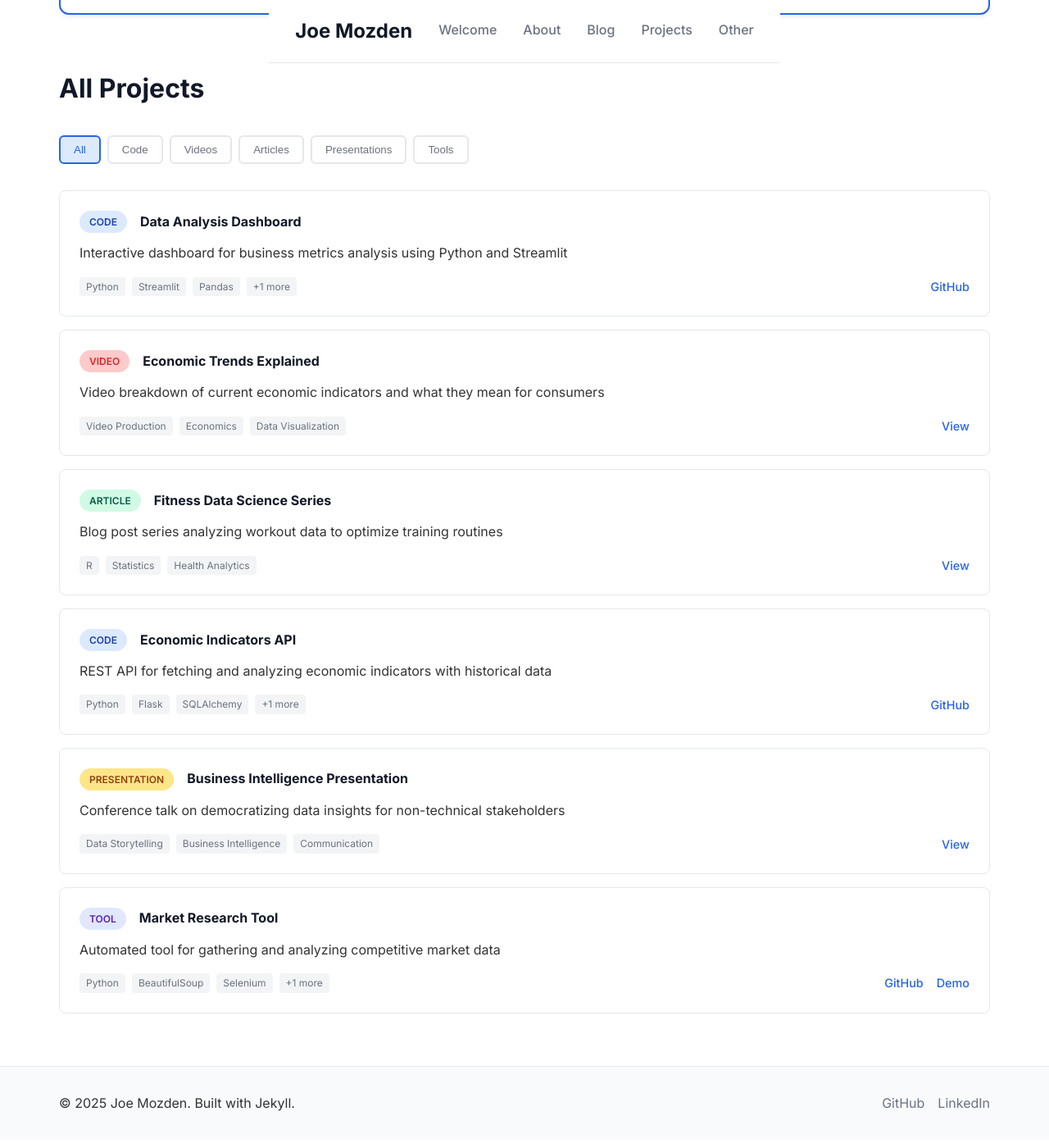
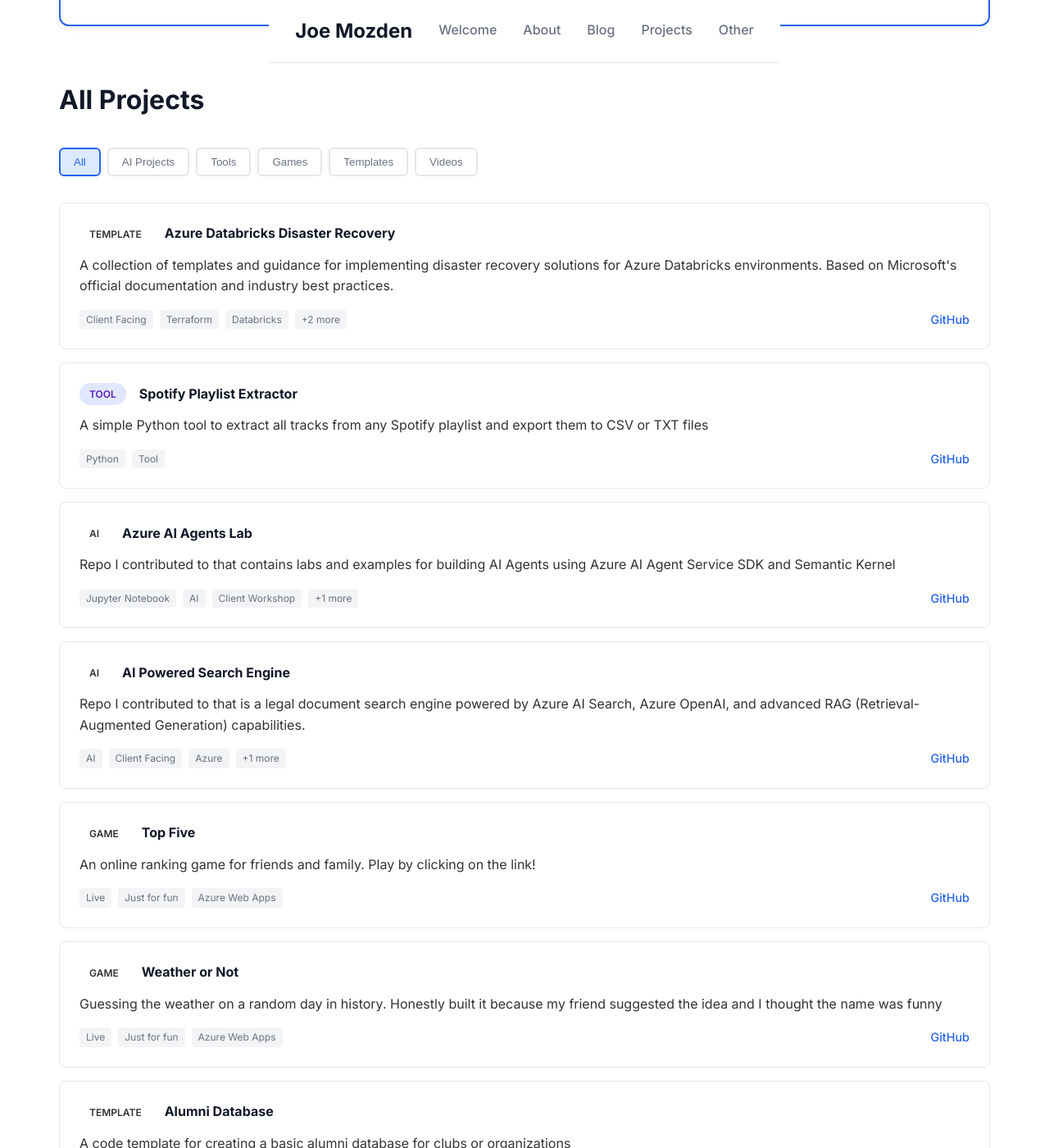
Before and after one commit to jmozden3/jmozden3.github.io, a Jekyll site: the page built from projects.html, in a window 1280 px wide and 1400 px high, scrolled down 797 px. Shown: the whole window at 82% size. Built offline with Jekyll 4.4.1, drawn with Linux system fonts in a browser that asks for light colours; some of the changed text lies outside the part shown.

Commit message:
updating projects page with real data

```diff
--- a/_data/projects.yml
+++ b/_data/projects.yml
@@ -1,51 +1,53 @@
 # Projects showcase - can include GitHub repos, videos, articles, or any other work
-# Different project types: "code", "video", "article", "presentation", "tool"
+# Different project types: "template", "video", "ai", "game", "tool"
 
-- name: "Data Analysis Dashboard"
-  type: "code"
-  github: "https://github.com/yourusername/data-dashboard"
-  description: "Interactive dashboard for business metrics analysis using Python and Streamlit"
-  excerpt: "Built a real-time analytics dashboard that helped stakeholders make data-driven decisions. Reduced reporting time from hours to minutes."
-  tech: ["Python", "Streamlit", "Pandas", "Plotly"]
+- name: "Azure Databricks Disaster Recovery"
+  type: "template"
+  github: "https://github.com/jmozden3/azure-databricks-disaster-recovery"
+  description: "A collection of templates and guidance for implementing disaster recovery solutions for Azure Databricks environments. Based on Microsoft's official documentation and industry best practices."
+  tech: ["Client Facing", "Terraform", "Databricks", "Azure", "Python"]
+  featured: false
+
+- name: "Spotify Playlist Extractor"
+  type: "tool"
+  github: "https://github.com/jmozden3/spotify-playlist-extractor"
+  description: "A simple Python tool to extract all tracks from any Spotify playlist and export them to CSV or TXT files"
+  tech: ["Python", "Tool"]
   featured: true
 
-- name: "Economic Trends Explained"
-  type: "video"
-  link: "https://youtube.com/watch?v=your-video-id"
-  description: "Video breakdown of current economic indicators and what they mean for consumers"
-  excerpt: "Created educational content explaining complex economic concepts in accessible language. Reached over 10K views in first month."
-  tech: ["Video Production", "Economics", "Data Visualization"]
+- name: "Azure AI Agents Lab"
+  type: "ai"
+  github: "https://github.com/elsafecke/azure-ai-agents-labs"
+  description: "Repo I contributed to that contains labs and examples for building AI Agents using Azure AI Agent Service SDK and Semantic Kernel"
+  tech: ["Jupyter Notebook", "AI", "Client Workshop", "Azure"]
+  featured: false
+
+- name: "AI Powered Search Engine"
+  type: "ai"
+  github: "https://github.com/DanGiannone1/ai-powered-search-engine"
+  description: "Repo I contributed to that is a legal document search engine powered by Azure AI Search, Azure OpenAI, and advanced RAG (Retrieval-Augmented Generation) capabilities."
+  tech: ["AI", "Client Facing", "Azure", "Python"]
   featured: true
 
-- name: "Fitness Data Science Series"
-  type: "article"
-  link: "/blog/2025/07/15/fitness-data-science/"
-  description: "Blog post series analyzing workout data to optimize training routines"
-  excerpt: "Applied statistical analysis to personal fitness data, discovering insights that improved training efficiency by 40%."
-  tech: ["R", "Statistics", "Health Analytics"]
+- name: "Top Five"
+  type: "game"
+  play: "https://topfive-h7dtbccrgmd8gye8.eastus2-01.azurewebsites.net/"
+  github: https://github.com/jmozden3/Top-Five
+  description: "An online ranking game for friends and family. Play by clicking on the link!"
+  tech: ["Live", "Just for fun", "Azure Web Apps"]
   featured: true
 
-- name: "Economic Indicators API"
-  type: "code"
-  github: "https://github.com/yourusername/econ-api"
-  description: "REST API for fetching and analyzing economic indicators with historical data"
-  excerpt: "Designed and built a robust API serving economic data to researchers and analysts. Handles 1000+ requests daily."
-  tech: ["Python", "Flask", "SQLAlchemy", "API"]
+- name: "Weather or Not"
+  type: "game"
+  github: "https://github.com/jmozden3/weather-or-not"
+  play: "https://weather-or-not-c0crfdghawf7ebah.eastus2-01.azurewebsites.net/"
+  description: "Guessing the weather on a random day in history. Honestly built it because my friend suggested the idea and I thought the name was funny"
+  tech: ["Live", "Just for fun", "Azure Web Apps"]
   featured: false
 
-- name: "Business Intelligence Presentation"
-  type: "presentation"
-  link: "https://docs.google.com/presentation/d/your-presentation-id"
-  description: "Conference talk on democratizing data insights for non-technical stakeholders"
-  excerpt: "Presented strategies for making data accessible across organizations. Led to 30% increase in data adoption at client companies."
-  tech: ["Data Storytelling", "Business Intelligence", "Communication"]
+- name: "Alumni Database"
+  type: "template"
+  github: "https://github.com/jmozden3/alumni-db-public"
+  description: "A code template for creating a basic alumni database for clubs or organizations"
+  tech: ["Python", "Plotly"]
   featured: false
-
-- name: "Market Research Tool"
-  type: "tool"
-  github: "https://github.com/yourusername/market-research"
-  demo: "https://your-tool-demo.herokuapp.com"
-  description: "Automated tool for gathering and analyzing competitive market data"
-  excerpt: "Automated competitive analysis that previously took analysts days. Now generates comprehensive reports in under an hour."
-  tech: ["Python", "BeautifulSoup", "Selenium", "Web App"]
-  featured: false
--- a/projects.html
+++ b/projects.html
@@ -72,11 +72,11 @@ title: Projects
             <!-- Filter buttons -->
             <div class="project-filters">
                 <button class="filter-btn active" data-filter="all">All</button>
-                <button class="filter-btn" data-filter="code">Code</button>
+                <button class="filter-btn" data-filter="ai-project">AI Projects</button>
+                <button class="filter-btn" data-filter="tool">Tools</button>
+                <button class="filter-btn" data-filter="game">Games</button>
+                <button class="filter-btn" data-filter="template">Templates</button>
                 <button class="filter-btn" data-filter="video">Videos</button>
-                <button class="filter-btn" data-filter="article">Articles</button>
-                <button class="filter-btn" data-filter="presentation">Presentations</button>
-                <button class="filter-btn" data-filter="tool">Tools</button>
             </div>
 
             <!-- Projects list -->
```
Also changed, not shown: index.html (+5 -5 lines).
